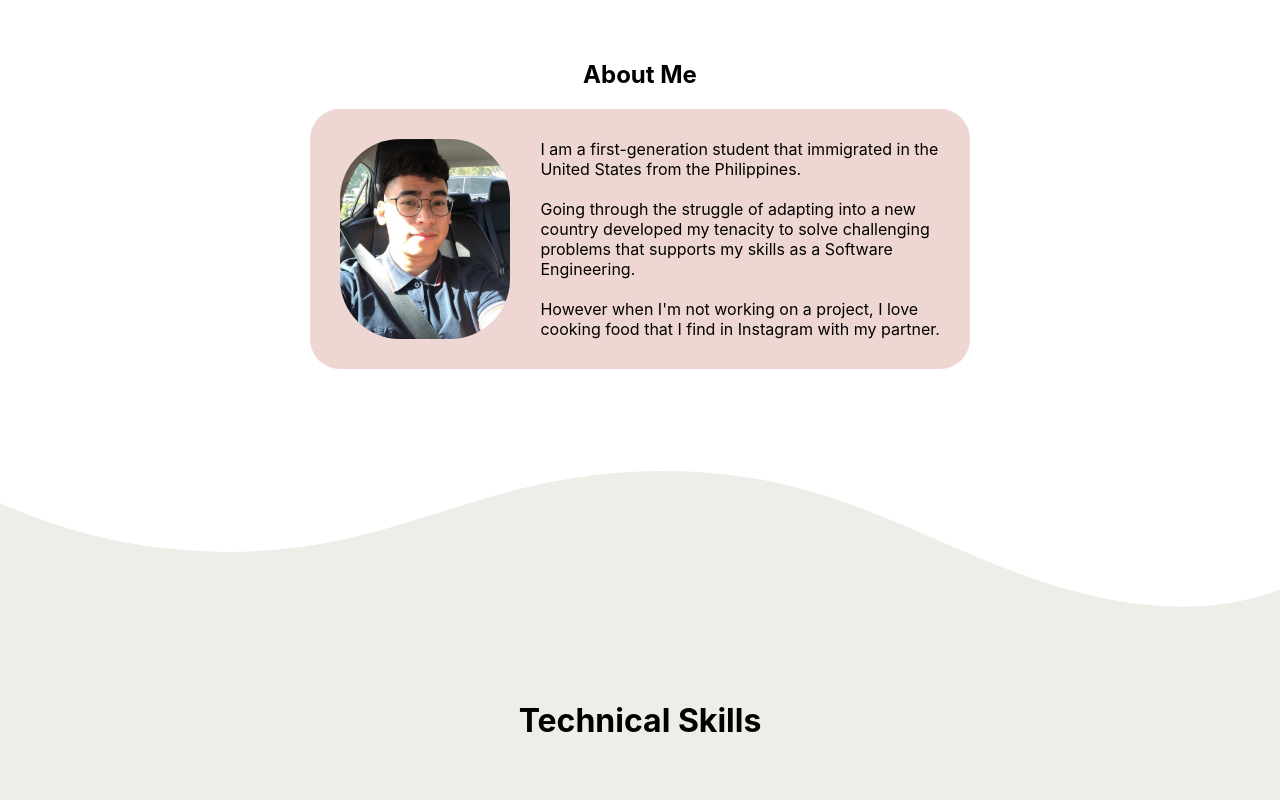
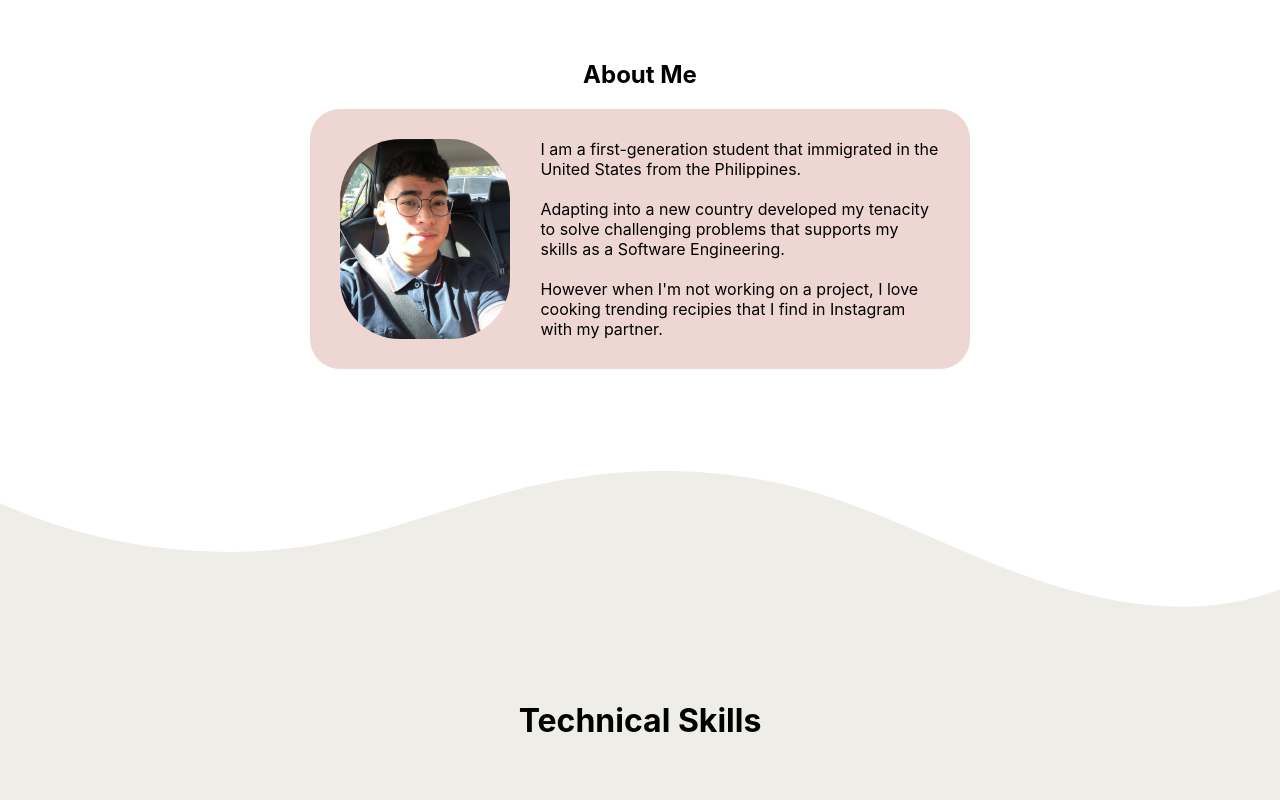
Before and after one commit to MekhiHart/portfolio, a React (Create React App) app: page / in a window 1280 px wide. Shown: the part 760-1560 px from the top of the page. Built offline with nearby package versions, Linux system fonts and the light colour scheme.

Commit message:
added 'and' to the last collaborator

```diff
--- a/src/Components/About.jsx
+++ b/src/Components/About.jsx
@@ -11,9 +11,9 @@ export default function About(){
                 <div id="about--container--wrapper">
                     <img id="about--container--profile" src={Profile} />
                     <span>I am a first-generation student that immigrated in the United States from the Philippines.<br/><br/>
-                    Going through the struggle of adapting into a new country developed my tenacity to
+                    Adapting into a new country developed my tenacity to
                     solve challenging problems that supports my skills as a Software Engineering.
-                    <br/><br/> However when I'm not working on a project, I love cooking food that I find in Instagram
+                    <br/><br/> However when I'm not working on a project, I love cooking trending recipies that I find in Instagram
                     with my partner.
                     </span>
 
--- a/src/Components/Projects.jsx
+++ b/src/Components/Projects.jsx
@@ -11,7 +11,7 @@ export default function Projects(){
 
         // conditionally renders collaborator description depending on size
         const collaboratorSize = project.collaborators.length
-        const collaborators = project.collaborators.map((collaborator, index) => index === collaboratorSize - 1 ? collaborator : collaborator + ", ")
+        const collaborators = project.collaborators.map((collaborator, index) => index === collaboratorSize - 1 ?" and " + collaborator : collaborator + ", ")
 
 
         return (
--- a/src/Data/projects.json
+++ b/src/Data/projects.json
@@ -30,7 +30,7 @@
         "sourceCodeLink" : "https://github.com/MekhiHart/fast-tracker",
         "youtubeLink" : "https://www.youtube.com/embed/8gwzAvs_lgU?enablejsapi=1&amp;origin=https%3A%2F%2Fwww.danny-berger.dev&amp;widgetid=1",
         "development":"Hackathon",
-        "note":"",
+        "note":"Project submited in a 24 hour hackathon affiliated with my University that won best Google Cloud Hack",
         "isConfidential": false
     },
 
@@ -42,7 +42,7 @@
         "collaborators" :[
             "Dening", "Carine Gordillo", "Jasmine San Juan", "Leslie Ortega"
         ],
-        "description" : "A MERN application built for the BeachHacks organization that intends to track the popularity of events and workshops by the organization. The data is used by the data analyis team to make improvements to future events and workshops ",
+        "description" : "A MERN application built for the BeachHacks organization that tracks the popularity of events and workshops hosted by the organization. The data is used by the data analyis team to make improvements to future events and workshops ",
         "liveLink" : "https://www.beachhacks-schedule.com/",
         "sourceCodeLink" : "https://github.com/BeachHacks/schedule-alert-2023",
         "youtubeLink" : "https://www.youtube.com/embed/8gwzAvs_lgU?enablejsapi=1&amp;origin=https%3A%2F%2Fwww.danny-berger.dev&amp;widgetid=1",
```
